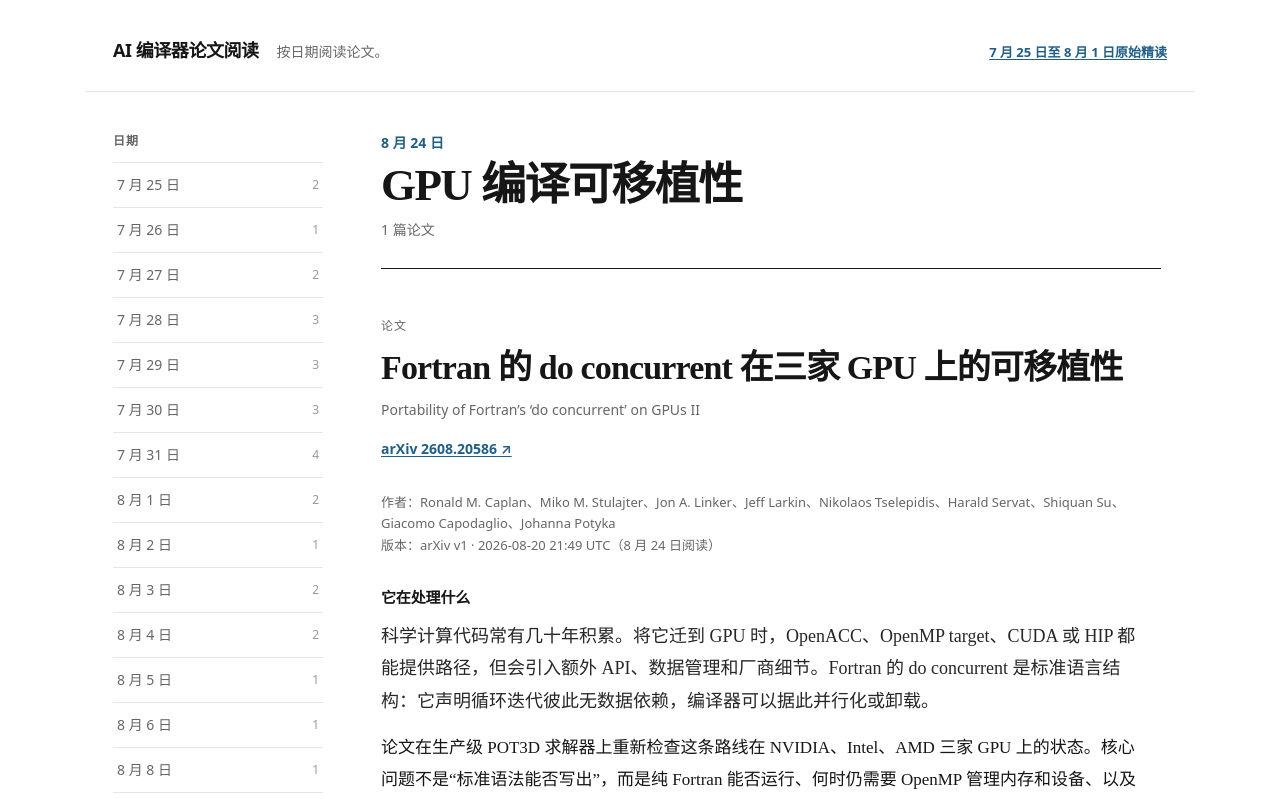
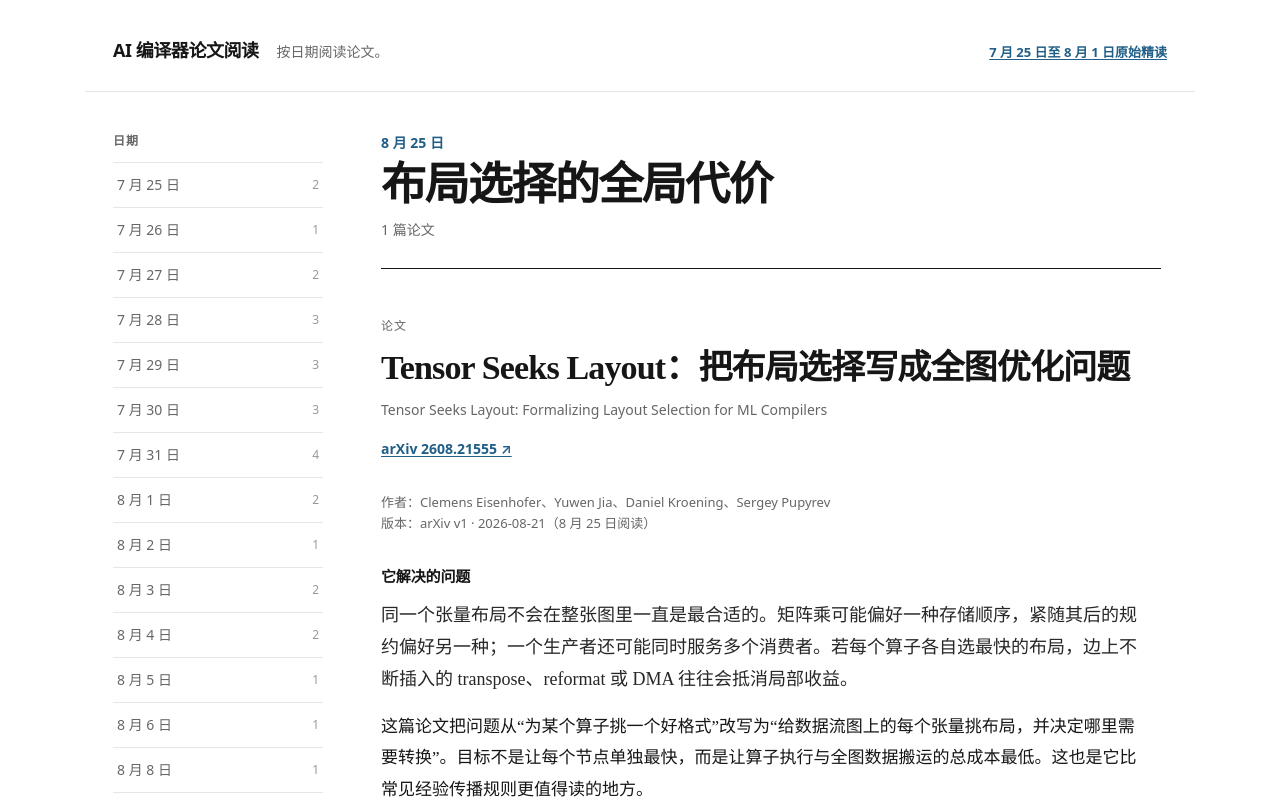
Before and after one commit to LeslinD/ai-compiler-atlas, a Next.js app: page / in a window 1280 px wide. Shown: the top 799 px of the page. Built offline with nearby package versions, Linux system fonts and the light colour scheme.

Commit message:
Show August 25 layout-selection reading

```diff
--- a/app/page.tsx
+++ b/app/page.tsx
@@ -72,6 +72,7 @@ const dateTitles: Record<string, string> = {
   "2026-08-22": "优化启发式的性能保证",
   "2026-08-23": "实现空间选择与 GPU kernel 优化",
   "2026-08-24": "GPU 编译可移植性",
+  "2026-08-25": "布局选择的全局代价",
 };
 
 function dateLabel(value: string) {
```
